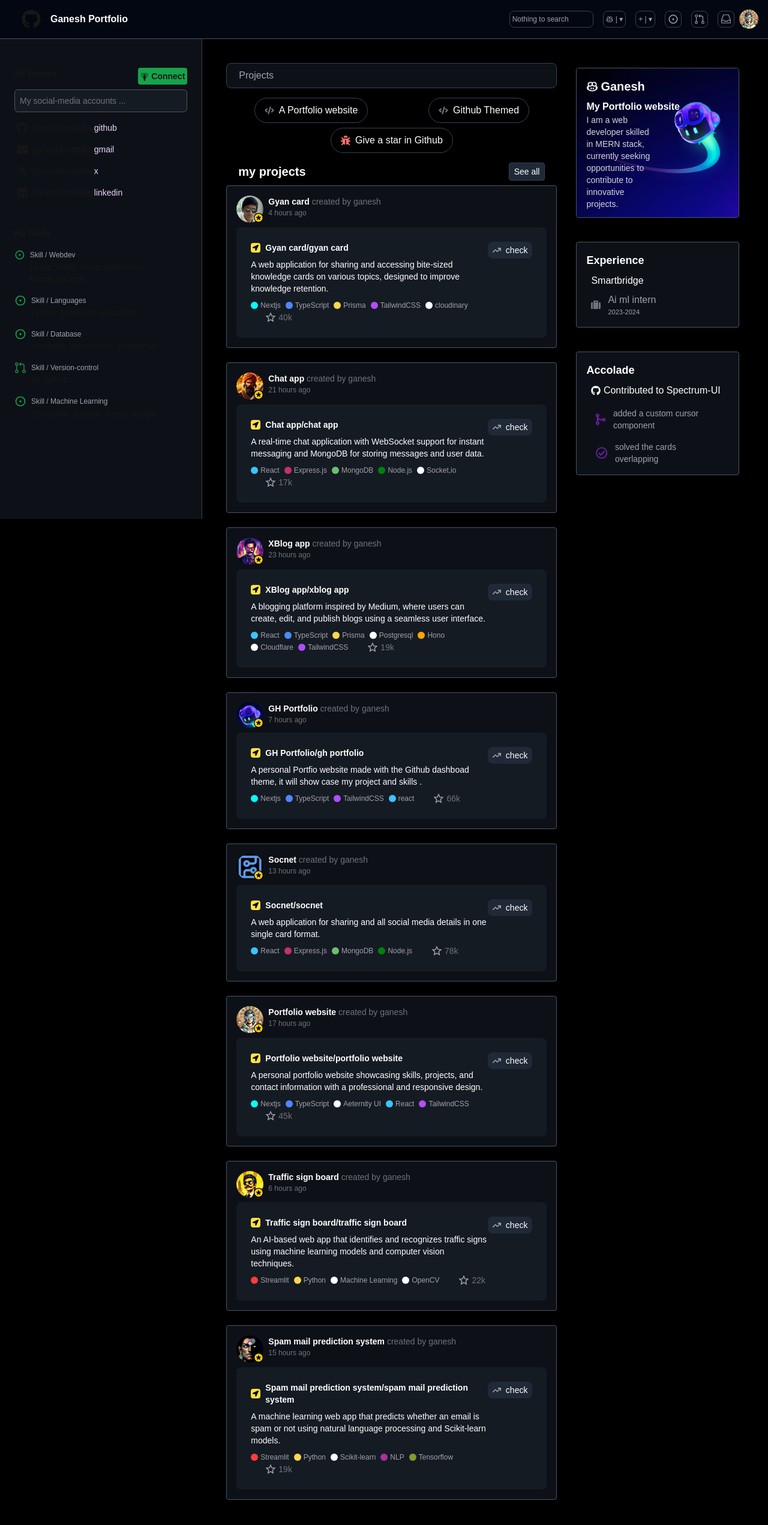
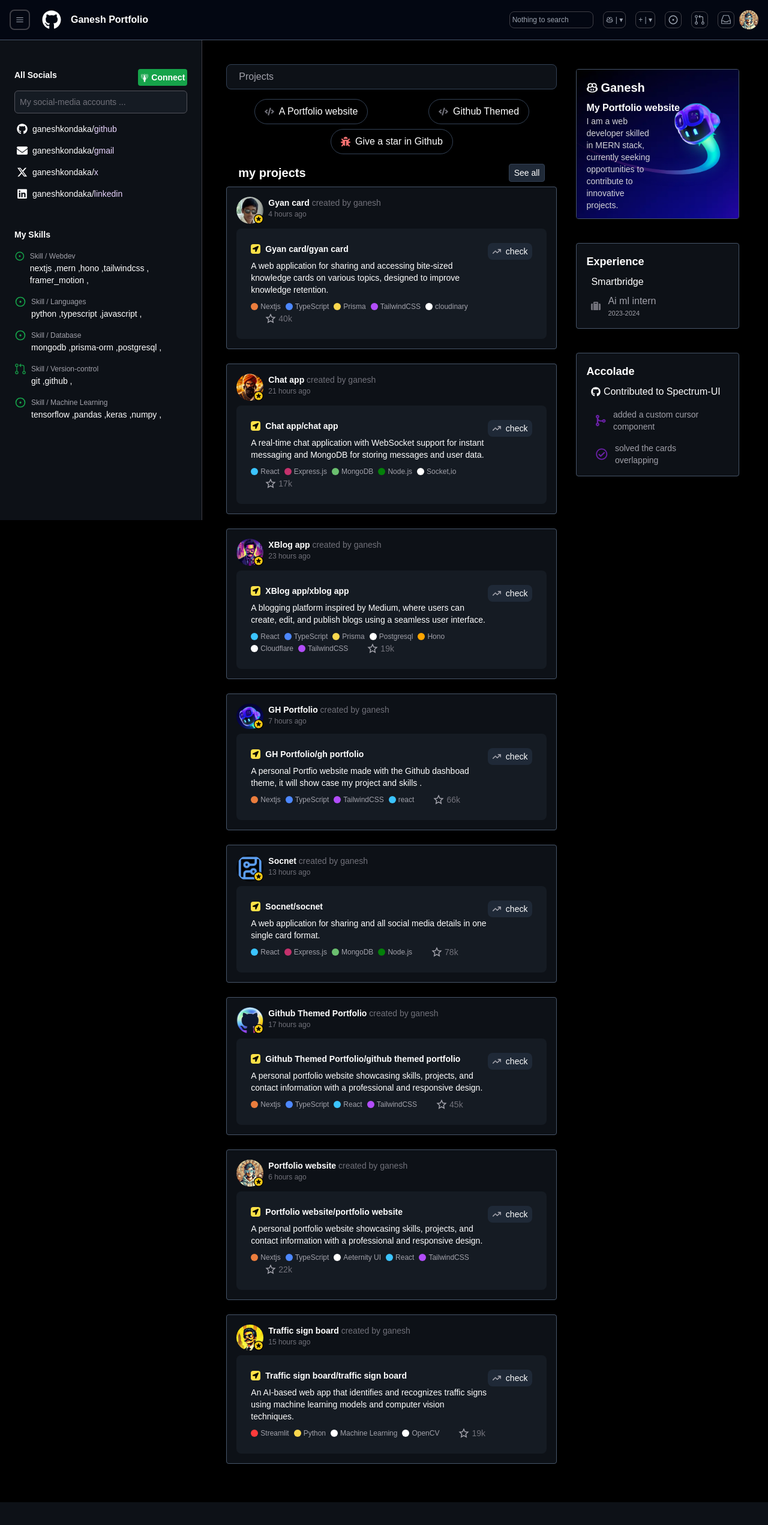
Before and after one commit to ganeshkondaka/portfolio_GH, a Next.js app: page / in a window 1280 px wide. Shown: the top 2542 px of the page at 60% size. After the commit the page ends 2504 px from the top, so only its background shows below. Built offline with nearby package versions, Linux system fonts and the light colour scheme.

Commit message:
solving the dark mode errors

```diff
--- a/app/components/Side_navbars.tsx
+++ b/app/components/Side_navbars.tsx
@@ -22,12 +22,12 @@ export default function Side_navbars() {
                     onClick={toggleSidebar}
                     aria-controls="logo-sidebar"
                     type="button"
-                    className=" hidden sm: inline-flexborder-2 border-zinc-700 items-center p-2 text-sm text-gray-500 rounded-lg hover:bg-gray-100 focus:outline-none focus:ring-2 focus:ring-gray-200 dark:text-gray-400 dark:hover:bg-gray-950 dark:focus:ring-gray-600"
+                    className=" hidden sm:inline-flex border-2 border-zinc-700 items-center p-2 text-sm text-gray-500 rounded-lg hover:bg-gray-100 focus:outline-none focus:ring-2 focus:ring-gray-200 dark:text-gray-400 dark:hover:bg-gray-950 dark:focus:ring-gray-600"
                 >
                     <FiMenu />
                 </button>
                 <a href="./logo.jpg" className="flex items-center ml-2">
-                    <FaGithub className="lg:mx-3 h-8 w-8" />
+                    <FaGithub className="lg:mx-3 h-8 w-8 text-white" />
                     <span className="ml-1 text-md whitespace-nowrap text-white font-bold">Ganesh Portfolio</span>
                 </a>
             </div>
--- a/app/components/sections/Right_first.tsx
+++ b/app/components/sections/Right_first.tsx
@@ -13,7 +13,7 @@ const languageColors: { [key: string]: string } = {
     "react": "#3bc4ff",
     "mongodb": "#6bbf6f",
     "express.js": "#c4316c",
-    "nextjs": "cyan",
+    "nextjs": "#eb7d3d",
     "python": "#fad74d",
     "prisma": "#fad74d",
     "node.js": "#04800a",
--- a/app/data/index.ts
+++ b/app/data/index.ts
@@ -55,6 +55,14 @@ export const project_list: projects_d[] = [
         logo:'/socnet.png'
     },
     {
+        name: 'Github Themed Portfolio',
+        href: 'https://gttheme.vercel.app/',
+        technologies: ['Nextjs', 'TypeScript', 'React', 'TailwindCSS'],
+        description: 'A personal portfolio website showcasing skills, projects, and contact information with a professional and responsive design.',
+        logo:'/gtlogo.png'
+
+    },
+    {
         name: 'Portfolio website',
         href: 'https://tsportfolio-repo.vercel.app/',
         technologies: ['Nextjs', 'TypeScript', 'Aeternity UI', 'React', 'TailwindCSS'],
@@ -70,14 +78,14 @@ export const project_list: projects_d[] = [
         logo:'/traffic.png'
 
     },
-    {
-        name: 'Spam mail prediction system',
-        href: 'https://spammailpredictionwebapp-lck76iojgroa7aq4xwimnispamprediction.streamlit.app/',
-        technologies: ['Streamlit', 'Python', 'Scikit-learn', 'NLP','Tensorflow'],
-        description: 'A machine learning web app that predicts whether an email is spam or not using natural language processing and Scikit-learn models.',
-        logo:'/logo.jpg'
+    // {
+    //     name: 'Spam mail prediction system',
+    //     href: 'https://spammailpredictionwebapp-lck76iojgroa7aq4xwimnispamprediction.streamlit.app/',
+    //     technologies: ['Streamlit', 'Python', 'Scikit-learn', 'NLP','Tensorflow'],
+    //     description: 'A machine learning web app that predicts whether an email is spam or not using natural language processing and Scikit-learn models.',
+    //     logo:'/logo.jpg'
 
-    }
+    // }
 ];
 
 export const skills_list:skills_d[]=[
--- a/app/page.tsx
+++ b/app/page.tsx
@@ -7,7 +7,7 @@ export default function Home() {
   return (
     <div className="flex flex-col lg:flex-row min-h-screen w-screen bg-black">
       {/* Left Column */}
-      <div className="flex flex-col w-full lg:w-[450px] border-r border-zinc-700 lg:h-screen lg:sticky lg:top-0 px-6 py-12 bg-[#0D1117] order-2 lg:order-none">
+      <div className="text-white flex flex-col w-full lg:w-[450px] border-r border-zinc-700 lg:h-screen lg:sticky lg:top-0 px-6 py-12 bg-[#0D1117] order-2 lg:order-none">
         <div className="mb-8">
           <Left_top />
         </div>
```
Also changed, not shown: public/gtlogo.png (added).
